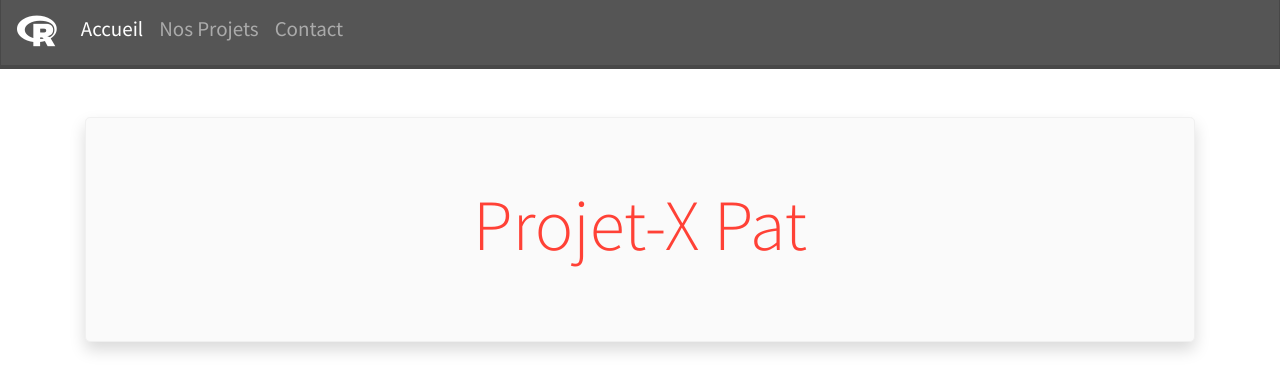
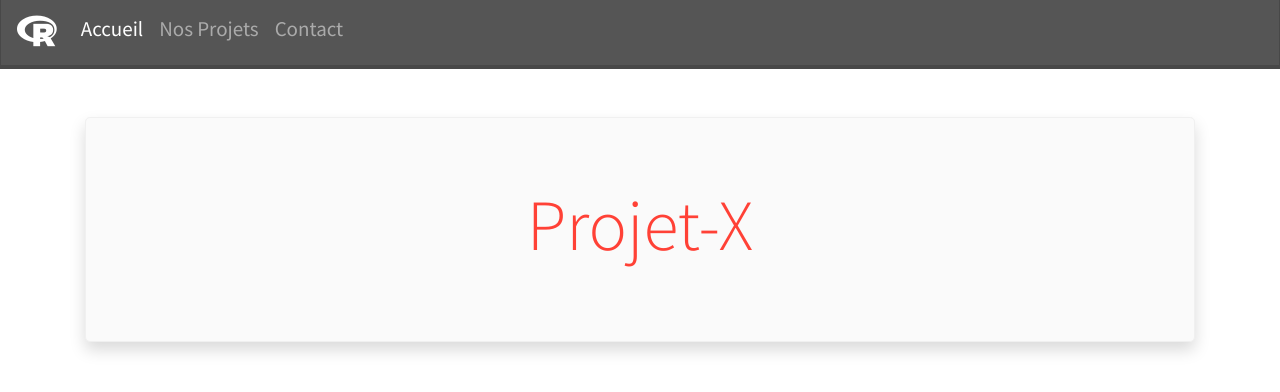
Before and after one commit to Amar2050/Projet-Bootstrap, a plain HTML site: page index.html in a window 1280 px wide. Drawn offline with nearby package versions, Linux system fonts and the light colour scheme.

Commit message:
Update index.html

```diff
--- a/index.html
+++ b/index.html
@@ -49,13 +49,11 @@
       <header>
           <div class="container">
               <div class="jumbotron text-center shadow my-5 ">
-                  <h1 class="display-3 text-danger">Projet-X Pat</h1>
+                  <h1 class="display-3 text-danger">Projet-X</h1>
 
 
 
       </header>
-
-
 
 
 
```
